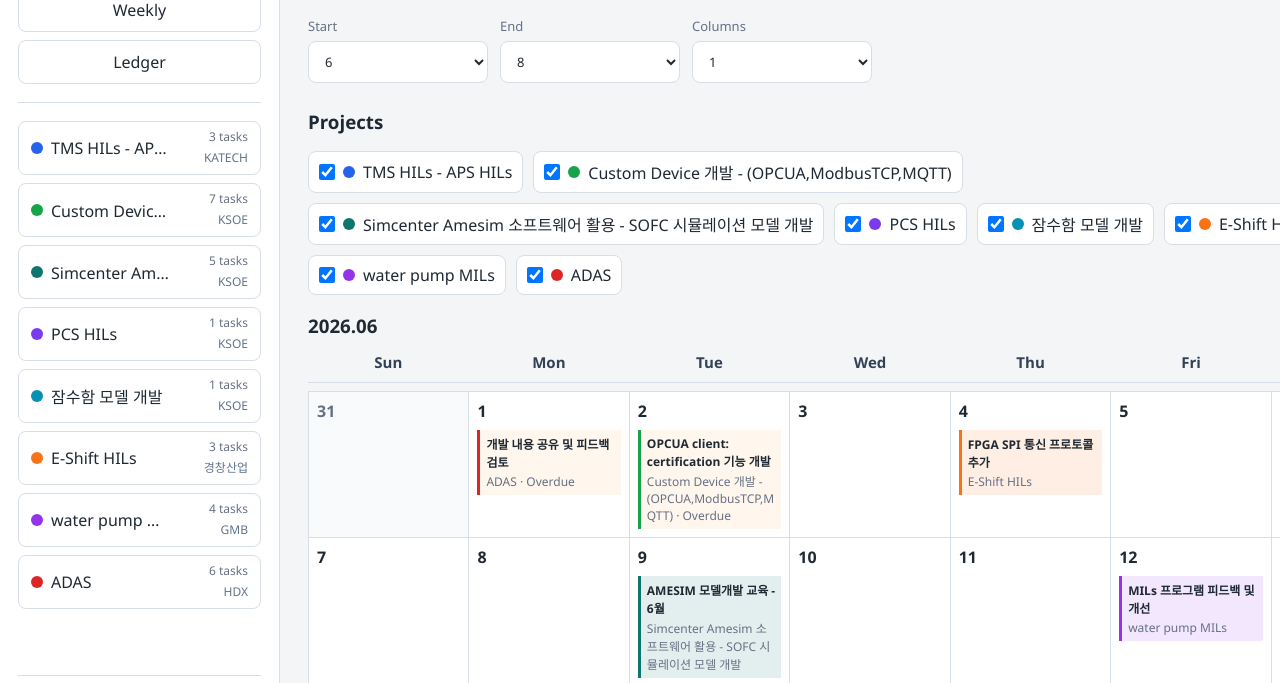
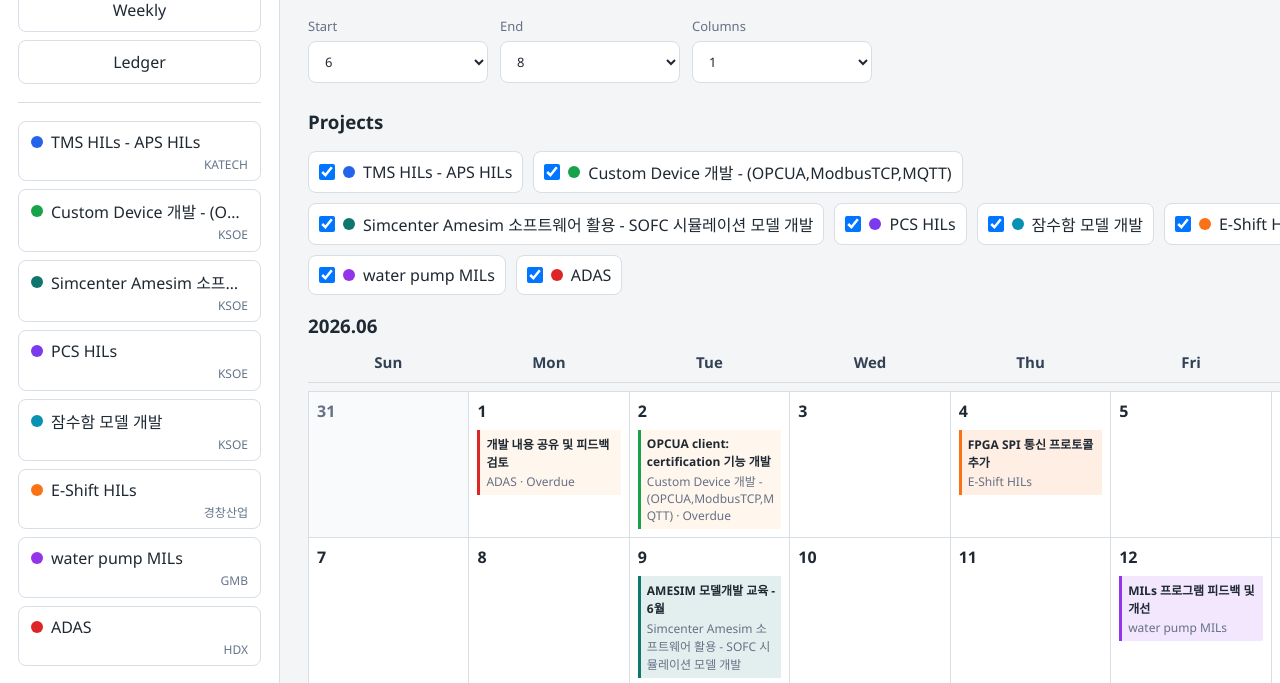
Before and after one commit to JongWoo-Woo1/todo-hius, a website built with Vite: page index.html in a window 1280 px wide. Shown: the part 88-771 px from the top of the page. Built offline with nearby package versions, Linux system fonts and the light colour scheme.

Commit message:
style: simplify sidebar project buttons

```diff
--- a/src/styles.css
+++ b/src/styles.css
@@ -174,14 +174,14 @@ button {
   width: 100%;
   max-width: 100%;
   min-width: 0;
-  min-height: 54px;
+  min-height: 58px;
   display: grid;
-  grid-template-columns: minmax(0, 1fr) minmax(68px, auto);
-  justify-content: space-between;
-  align-items: stretch;
-  gap: 10px;
+  grid-template-columns: minmax(0, 1fr);
+  grid-template-rows: auto auto;
+  align-content: center;
+  gap: 5px;
   overflow: hidden;
-  padding: 9px 12px;
+  padding: 9px 12px 8px;
   border-color: var(--line);
   background: #fff;
   color: var(--text);
@@ -231,25 +231,9 @@ button {
   background: var(--accent-soft);
 }
 
-.project-meta {
-  display: grid;
-  align-content: space-between;
-  justify-items: end;
-  min-width: 0;
-  max-width: 96px;
-  gap: 4px;
-}
-
-.project-count {
-  display: block;
-  color: var(--muted);
-  font-size: 12px;
-  line-height: 1;
-  white-space: nowrap;
-}
-
 .project-client {
   display: block;
+  justify-self: end;
   max-width: 100%;
   overflow: hidden;
   color: #64748b;
--- a/src/ui/render.ts
+++ b/src/ui/render.ts
@@ -559,20 +559,12 @@ function renderProjects(): void {
     label.textContent = toSingleLineText(project.name);
     name.append(swatch, label);
 
-    const meta = document.createElement("span");
-    meta.className = "project-meta";
-
-    const count = document.createElement("span");
-    count.className = "project-count";
-    count.textContent = `${project.todos.length} tasks`;
-
     const client = document.createElement("span");
     client.className = "project-client";
     client.textContent = toSingleLineText(project.clientName) || "No client";
     client.title = project.clientName || "No client";
 
-    meta.append(count, client);
-    button.append(name, meta);
+    button.append(name, client);
     button.addEventListener("click", () => {
       selectProject(project.id);
       isProjectInfoEditing = false;
```
Also changed, not shown: HISTORY.md (+1 -0 lines).
